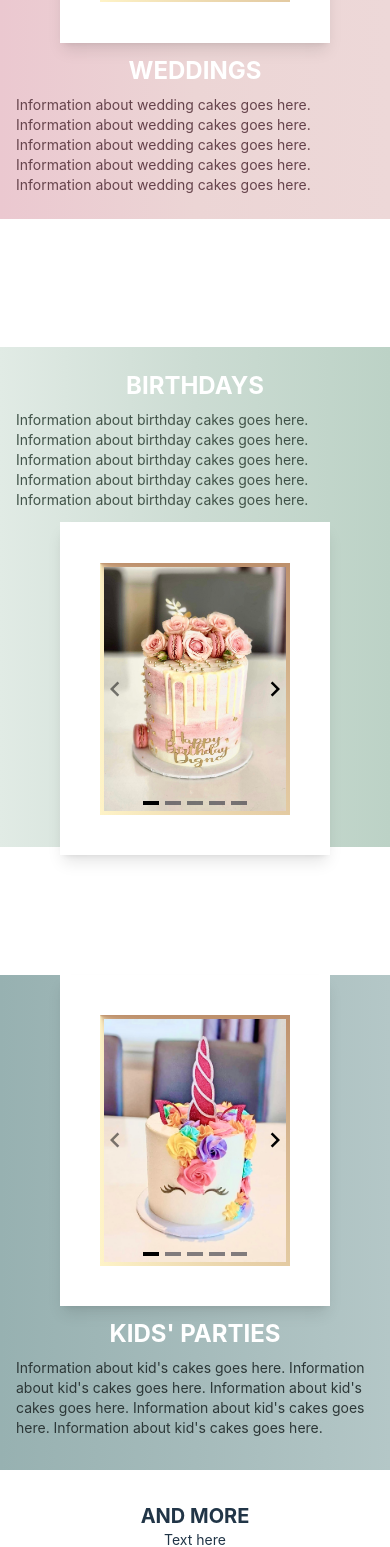
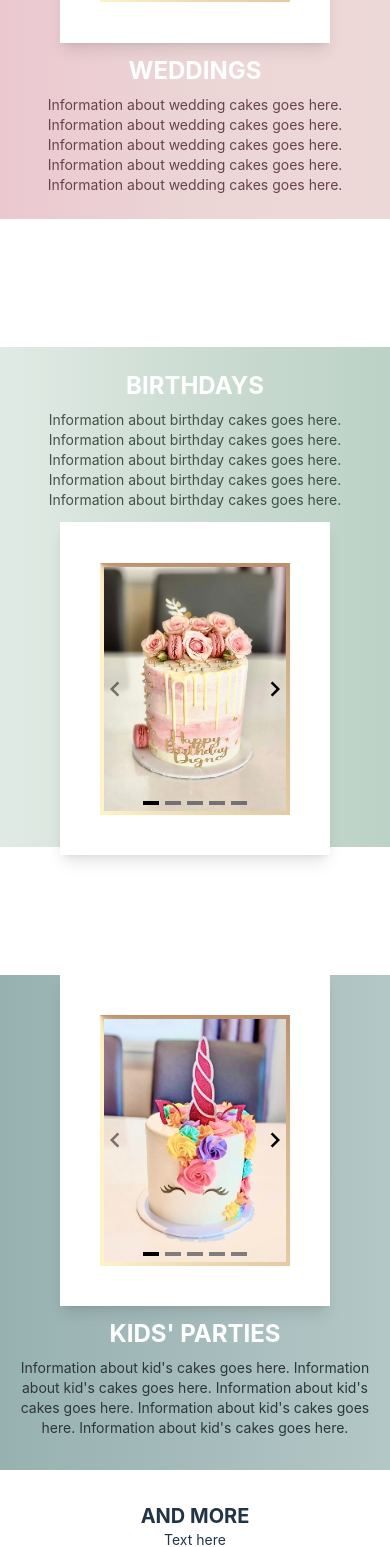
Before and after one commit to 250-amy/treats-by-mandy, a Vue app: page / in a window 390 px wide. Shown: the part 1366-2913 px from the top of the page. Built offline with nearby package versions, Linux system fonts and the light colour scheme; a web font is replaced by a local one.

Commit message:
center text on mobile

```diff
--- a/src/App.vue
+++ b/src/App.vue
@@ -106,7 +106,7 @@ const kids = [
     <div class="flex items-center w-full justify-center md:pr-16">
       <div class="flex flex-col max-w-md mr-8 lg:mr-0">
         <h3 class="text-2xl md:text-4xl mb-2 mt-3 md:mt-0 text-center md:text-start">Weddings</h3>
-        <span class="text-[#66444C] text-sm md:text-lg lg:text-xl pb-8 md:pb-0">Information about wedding cakes goes here. Information about wedding cakes goes here. Information about wedding cakes goes here.  Information about wedding cakes goes here. Information about wedding cakes goes here.</span>
+        <span class="text-[#66444C] text-sm md:text-lg lg:text-xl pb-8 md:pb-0 text-center md:text-start">Information about wedding cakes goes here. Information about wedding cakes goes here. Information about wedding cakes goes here.  Information about wedding cakes goes here. Information about wedding cakes goes here.</span>
       </div>
     </div>
 
@@ -119,7 +119,7 @@ const kids = [
   <div class="flex items-center w-full justify-center md:pl-16 pt-8 md:pt-0">
       <div class="flex flex-col max-w-md mx-4 lg:ml-0">
         <h3 class="text-2xl md:text-4xl mb-2 text-center md:text-start">Birthdays</h3>
-        <span class="text-[#405248] text-sm md:text-lg lg:text-xl pb-3 md:pb-0">Information about birthday cakes goes here. Information about birthday cakes goes here. Information about birthday cakes goes here. Information about birthday cakes goes here. Information about birthday cakes goes here. </span>
+        <span class="text-[#405248] text-sm md:text-lg lg:text-xl pb-3 md:pb-0 text-center md:text-start">Information about birthday cakes goes here. Information about birthday cakes goes here. Information about birthday cakes goes here. Information about birthday cakes goes here. Information about birthday cakes goes here. </span>
       </div>
     </div>
 
@@ -172,7 +172,7 @@ const kids = [
     <div class="flex items-center w-full justify-center md:pr-16">
       <div class="flex flex-col max-w-md mr-8 lg:mr-0">
         <h3 class="text-2xl md:text-4xl mb-2 mt-3 md:mt-0 text-center md:text-start">Kids'&nbsp;Parties</h3>
-        <span class="text-[#2C3737] text-sm md:text-lg lg:text-xl pb-8 md:pb-0">Information about kid's cakes goes here. Information about kid's cakes goes here. Information about kid's cakes goes here. Information about kid's cakes goes here. Information about kid's cakes goes here.</span>
+        <span class="text-[#2C3737] text-sm md:text-lg lg:text-xl pb-8 md:pb-0 text-center md:text-start">Information about kid's cakes goes here. Information about kid's cakes goes here. Information about kid's cakes goes here. Information about kid's cakes goes here. Information about kid's cakes goes here.</span>
       </div>
     </div>
 
```
